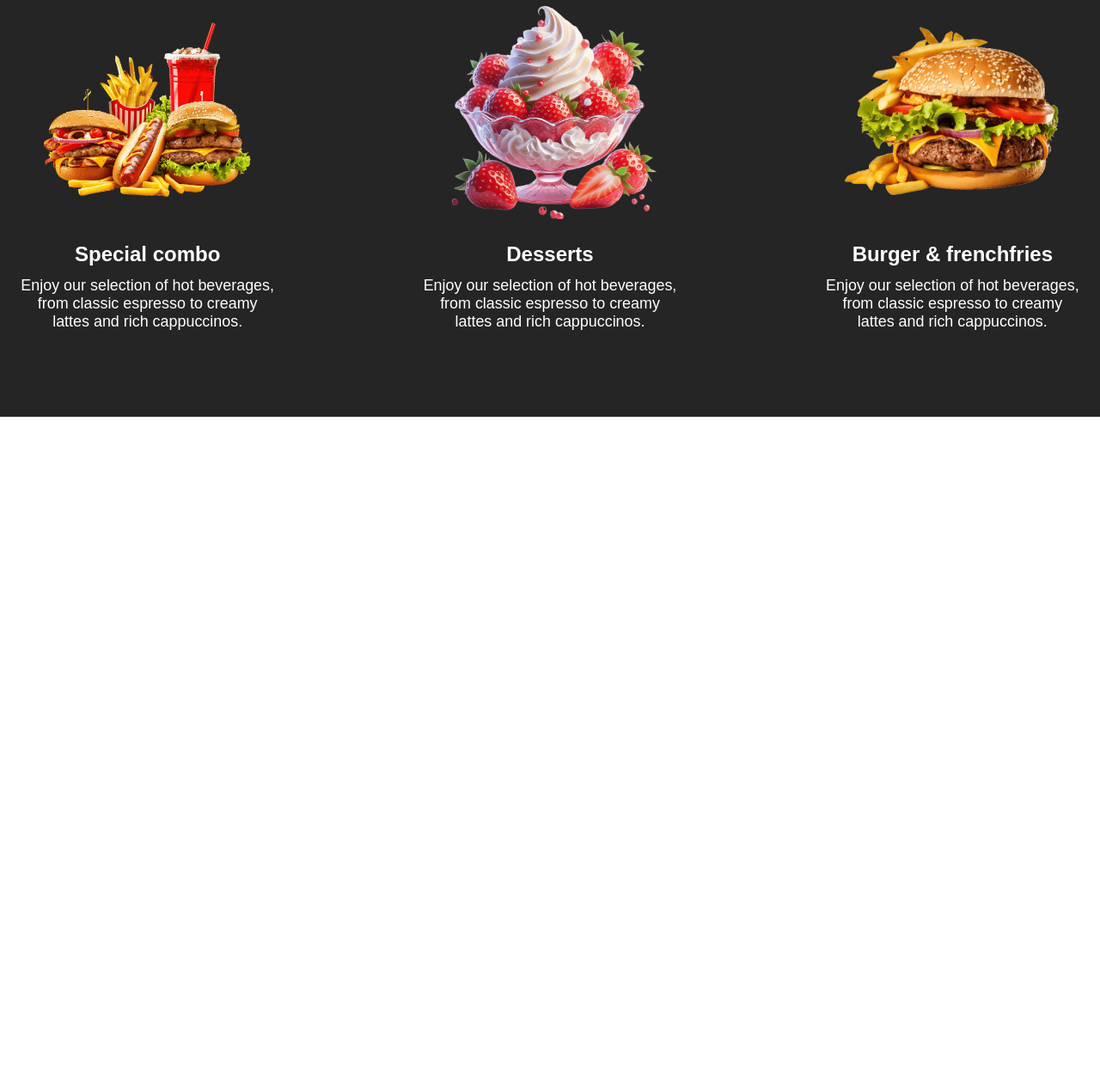
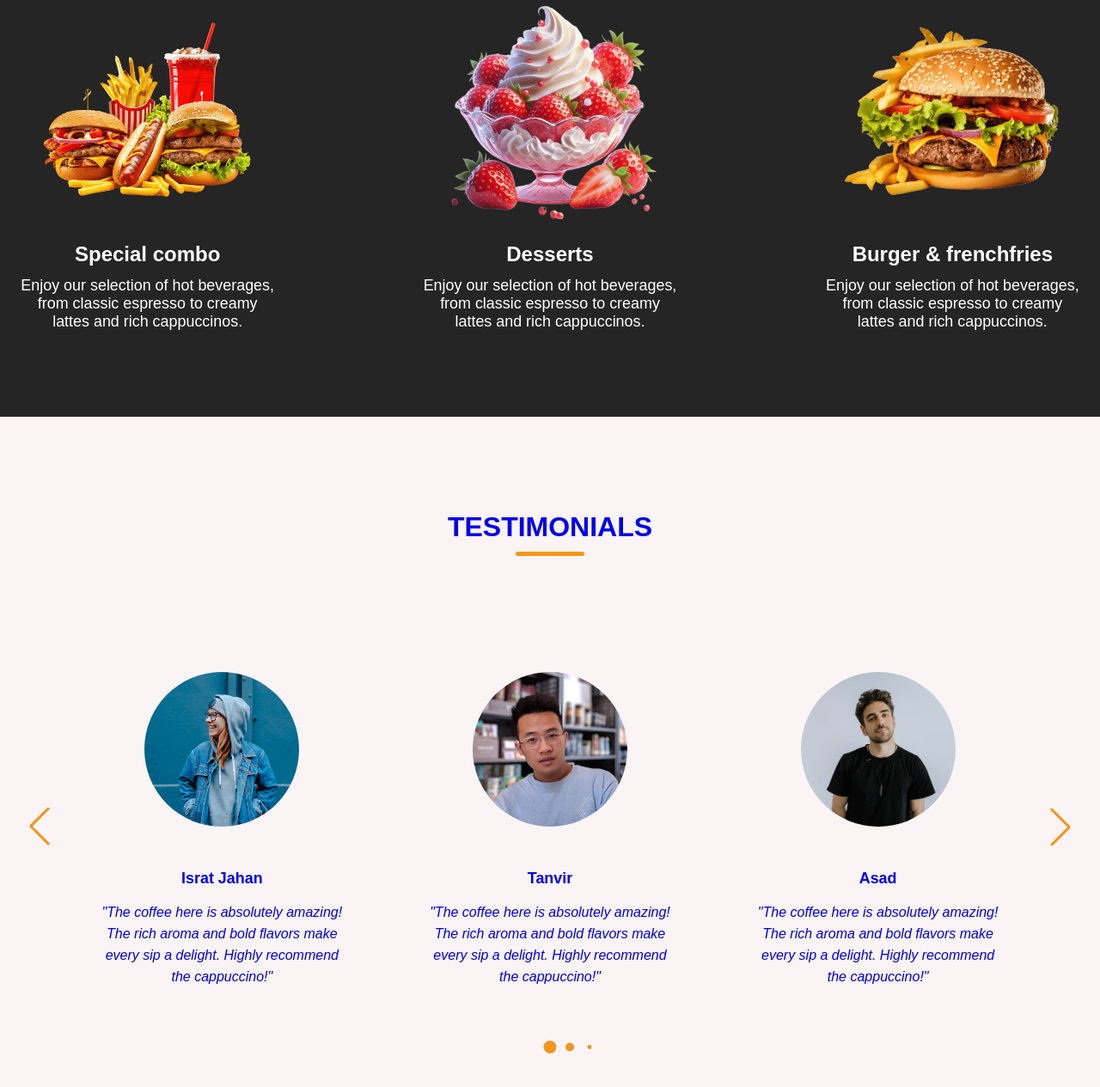
Before and after one commit to TanvirAsadLelin/Template_01-Coffee-Website, a plain HTML site: page index.html in a window 1280 px wide. Shown: the part 2195-3460 px from the top of the page at 86% size. Before the commit the page ends 2680 px from the top, so only its background shows below. Drawn offline with nearby package versions, Linux system fonts and the light colour scheme; a web font is replaced by a local one.

Commit message:
Add Testimonial content

```diff
--- a/index.html
+++ b/index.html
@@ -7,6 +7,8 @@
     <title>Coffee | ShalinSoft</title>
     <!-- Link for font awesome -->
     <link rel="stylesheet" href="https://cdnjs.cloudflare.com/ajax/libs/font-awesome/7.0.1/css/all.min.css" />
+    <!-- Link for swiper -->
+    <link rel="stylesheet" href="https://cdn.jsdelivr.net/npm/swiper@12/swiper-bundle.min.css" />
     <!-- Style link here -->
     <link rel="stylesheet" href="style.css">
 </head>
@@ -148,7 +150,72 @@
             </div>
         </section>
         <!-- Menu Section Ends Here -->
+
+        <!-- Menu Section Starts Here -->
+        <section class="testimonials-section">
+            <h2 class="section-title">Testimonials</h2>
+            <div class="section-content">
+                <div class="slider-container swiper">
+                    <div class="slider-wrapper">
+                        <ul class="testimonials-list swiper-wrapper">
+                            <li class="testimonial-item swiper-slide">
+                                <img src="./images/user-1.jpg" alt="User 1" class="user-image">
+                                <h3 class="name">Israt Jahan</h3>
+                                <i class="feedback">
+                                    "The coffee here is absolutely amazing! The rich aroma and bold flavors make every
+                                    sip
+                                    a delight. Highly recommend the cappuccino!"
+                                </i>
+                            </li>
+                            <li class="testimonial-item swiper-slide">
+                                <img src="./images/user-2.jpg" alt="User 2" class="user-image">
+                                <h3 class="name">Tanvir</h3>
+                                <i class="feedback">
+                                    "The coffee here is absolutely amazing! The rich aroma and bold flavors make every
+                                    sip
+                                    a delight. Highly recommend the cappuccino!"
+                                </i>
+                            </li>
+                            <li class="testimonial-item swiper-slide">
+                                <img src="./images/user-3.jpg" alt="User 3" class="user-image">
+                                <h3 class="name">Asad</h3>
+                                <i class="feedback">
+                                    "The coffee here is absolutely amazing! The rich aroma and bold flavors make every
+                                    sip
+                                    a delight. Highly recommend the cappuccino!"
+                                </i>
+                            </li>
+                            <li class="testimonial-item swiper-slide">
+                                <img src="./images/user-4.jpg" alt="user 4" class="user-image">
+                                <h3 class="name">Sathi</h3>
+                                <i class="feedback">
+                                    "The coffee here is absolutely amazing! The rich aroma and bold flavors make every
+                                    sip
+                                    a delight. Highly recommend the cappuccino!"
+                                </i>
+                            </li>
+                            <li class="testimonial-item swiper-slide">
+                                <img src="./images/user-5.jpg" alt="User 5" class="user-image">
+                                <h3 class="name">Lelin</h3>
+                                <i class="feedback">
+                                    "The coffee here is absolutely amazing! The rich aroma and bold flavors make every
+                                    sip
+                                    a delight. Highly recommend the cappuccino!"
+                                </i>
+                            </li>
+                        </ul>
+                        <div class="swiper-pagination"></div>
+                        <div class="swiper-slide-button swiper-button-prev"></div>
+                        <div class="swiper-slide-button swiper-button-next"></div>
+                    </div>
+                </div>
+            </div>
+        </section>
+        <!-- Menu Section Ends Here -->
     </main>
+    <!-- link for swiper script -->
+    <script src="https://cdn.jsdelivr.net/npm/swiper@12/swiper-bundle.min.js"></script>
+    <!-- link for custom script -->
     <script src="scripts.js"></script>
 
 </body>
--- a/scripts.js
+++ b/scripts.js
@@ -1,9 +1,46 @@
 const menuOpenButton = document.querySelector("#menu-open-button");
 const menuCloseButton = document.querySelector("#menu-close-button");
 
-menuOpenButton.addEventListener('click', ()=>{
+menuOpenButton.addEventListener('click', () => {
     console.log('Menu Open Button Clicked');
     document.body.classList.toggle("show-mobile-menu");
 })
 
-menuCloseButton.addEventListener('click', ()=>menuOpenButton.click());
+menuCloseButton.addEventListener('click', () => menuOpenButton.click());
+
+// For Swiper JS
+
+
+const swiper = new Swiper('.slider-wrapper', {
+
+    loop: true,
+    grabCursor: true,
+    spaceBetween: 25,
+
+    // If we need pagination
+    pagination: {
+        el: '.swiper-pagination',
+        clickable: true,
+        dynamicBullets: true,
+    },
+
+    // Navigation arrows
+    navigation: {
+        nextEl: '.swiper-button-next',
+        prevEl: '.swiper-button-prev',
+    },
+
+    // Responsive Breakpoints
+    breakpoints: {
+        0: {
+            slidesPerView: 1
+        },
+        768: {
+            slidesPerView: 2
+        },
+        1024: {
+            slidesPerView: 3
+        }
+
+    }
+});
--- a/style.css
+++ b/style.css
@@ -125,7 +125,6 @@ header .navbar {
     background: var(--secondary-color);
 
 }
-
 
 .navbar :where(#menu-close-button, #menu-open-button) {
     display: none;
@@ -292,6 +291,61 @@ header .navbar {
     font-size: var(--font-size-m);
 }
 
+/* Styling for Testimonial section */
+.testimonials-section {
+    padding: 50px 0 100px;
+    background: var(--light-pink-color);
+}
+
+.testimonials-section .slider-wrapper {
+    overflow: hidden;
+    margin: 0 60px 50px;
+}
+
+.testimonials-section .testimonial-item {
+    display: flex;
+    padding: 35px;
+    flex-direction: column;
+    align-items: center;
+    text-align: center;
+}
+
+.testimonials-section .testimonial-item .user-image {
+    width: 180px;
+    height: 180px;
+    margin-bottom: 50px;
+    border-radius: var(--border-radius-circle);
+    object-fit: cover;
+}
+
+
+.testimonials-section .testimonial-item .name {
+    margin-bottom: 16px;
+    font-size: var(--font-size-m);
+}
+
+
+.testimonials-section .testimonial-item .feedback {
+    line-height: 25px;
+}
+
+.testimonials-section .swiper-pagination-bullet {
+    width: 15px;
+    height: 15px;
+    opacity: 1;
+    background: var(--secondary-color);
+}
+
+.testimonials-section .swiper-slide-button {
+    margin-top: -50px;
+    color: var(--secondary-color);
+    transition: 0.3s ease;
+}
+
+.testimonials-section .swiper-slide-button:hover {
+    color: var(--primary-color);
+}
+
 /* Extra Small Devices (phones, <576px) */
 @media screen and (max-width: 575.98px) {
 
@@ -398,9 +452,19 @@ header .navbar {
         width: 100%;
     }
 
-     .menu-section .menu-list .menu-item .menu-image {
+    .menu-section .menu-list .menu-item .menu-image {
         max-width: 200px;
     }
+
+    .testimonials-section .slider-wrapper {
+        margin: 0 0 30px;
+    }
+
+    .testimonials-section .swiper-slide-button {
+        display: none;
+    }
+
+
 }
 
 /* Small Devices (landscape phones, ≥576px) */
```
